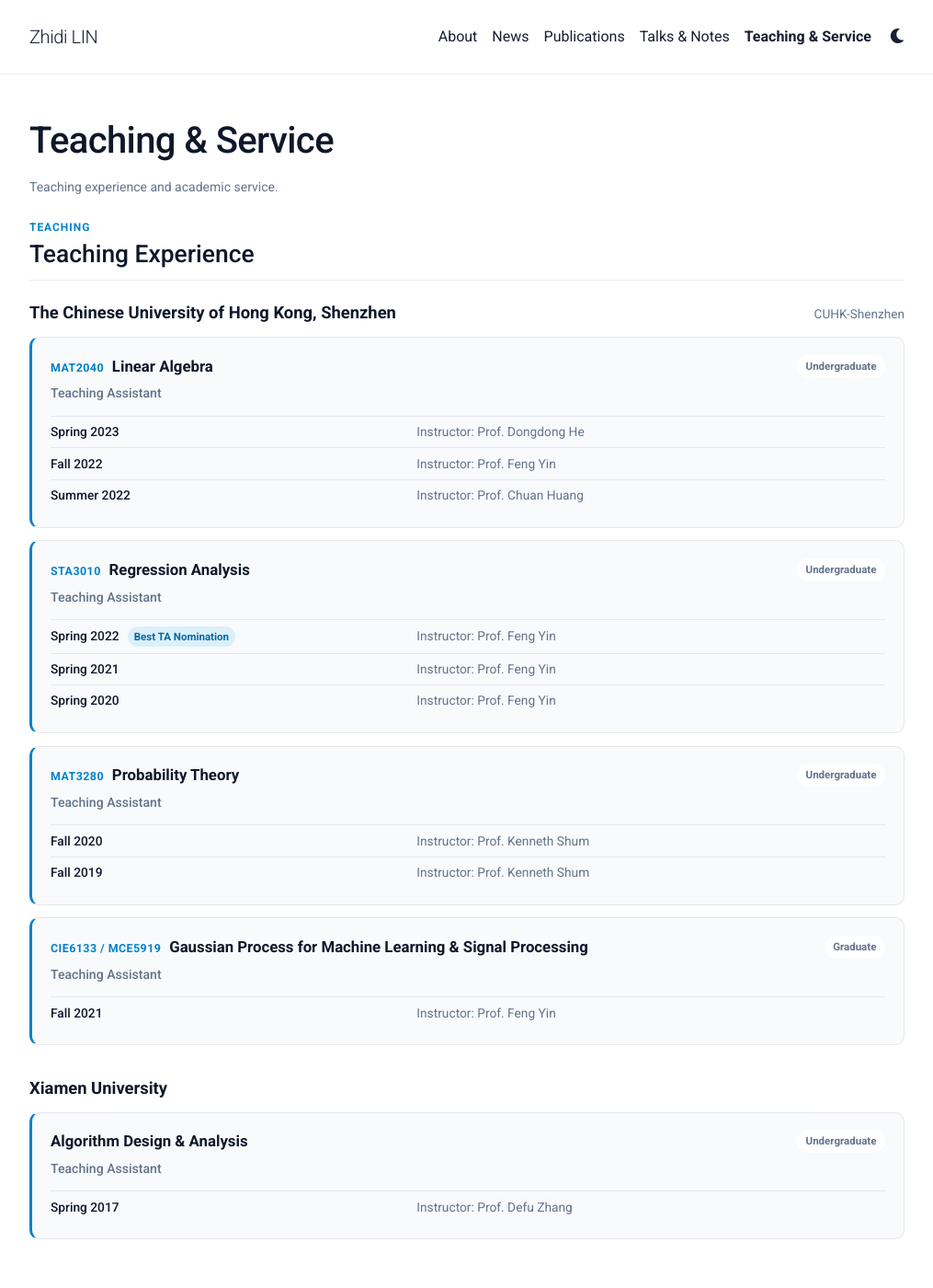
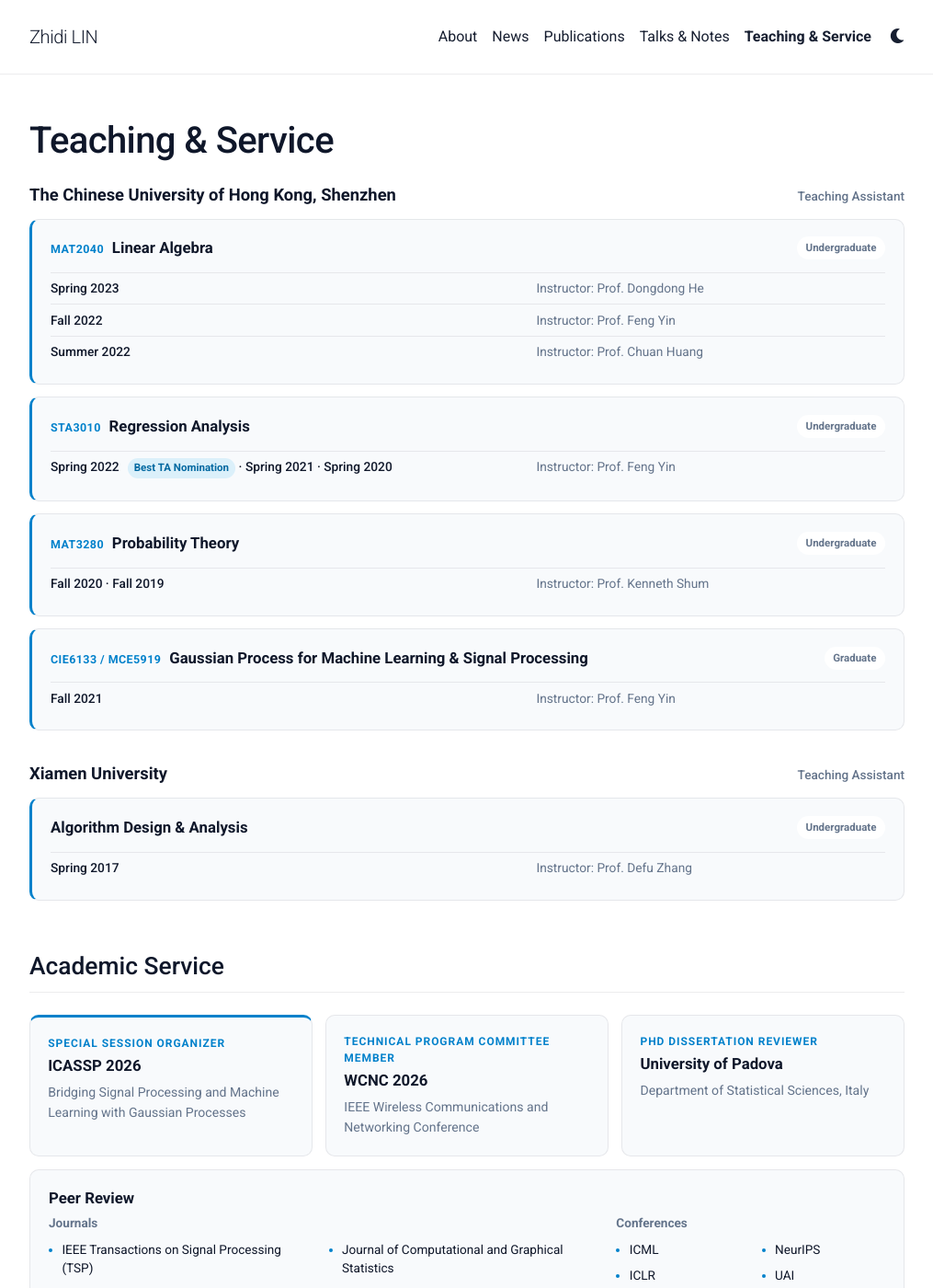
Before and after one commit to Zhidi-Lin/zhidi-lin.github.io, a Jekyll site: the page built from _pages/teaching.md, in a window 1280 px wide and 1400 px high. Shown: the whole window at 92% size, without its empty margins (132-1147 px from the left). Built offline with Jekyll 4.4.1, drawn with Linux system fonts in a browser that asks for light colours; a style sheet for code colours, icons or effects is not loaded; some of the changed text lies outside the part shown.

Commit message:
Simplify teaching page layout

```diff
--- a/_pages/teaching.md
+++ b/_pages/teaching.md
@@ -2,22 +2,16 @@
 layout: page
 permalink: /teaching/
 title: Teaching & Service
-description: Teaching experience and academic service.
 nav: true
 nav_order: 5
 ---
 
 <div class="teaching-page">
-  <section class="teaching-section" aria-labelledby="teaching-experience">
-    <header class="teaching-section-header">
-      <p class="section-kicker">Teaching</p>
-      <h2 id="teaching-experience">Teaching Experience</h2>
-    </header>
-
+  <section class="teaching-section" aria-label="Teaching experience">
     <div class="institution-block">
       <div class="institution-header">
-        <h3>The Chinese University of Hong Kong, Shenzhen</h3>
-        <span>CUHK-Shenzhen</span>
+        <h2>The Chinese University of Hong Kong, Shenzhen</h2>
+        <span>Teaching Assistant</span>
       </div>
 
       <div class="course-list">
@@ -26,12 +20,11 @@ nav_order: 5
             <h4><span class="course-code">MAT2040</span>Linear Algebra</h4>
             <span class="course-level">Undergraduate</span>
           </div>
-          <p class="course-role">Teaching Assistant</p>
-          <dl class="course-offerings">
-            <div><dt>Spring 2023</dt><dd>Instructor: Prof. Dongdong He</dd></div>
-            <div><dt>Fall 2022</dt><dd>Instructor: Prof. Feng Yin</dd></div>
-            <div><dt>Summer 2022</dt><dd>Instructor: Prof. Chuan Huang</dd></div>
-          </dl>
+          <div class="course-offerings">
+            <div class="course-offering"><span class="course-term">Spring 2023</span><span class="course-instructor">Instructor: Prof. Dongdong He</span></div>
+            <div class="course-offering"><span class="course-term">Fall 2022</span><span class="course-instructor">Instructor: Prof. Feng Yin</span></div>
+            <div class="course-offering"><span class="course-term">Summer 2022</span><span class="course-instructor">Instructor: Prof. Chuan Huang</span></div>
+          </div>
         </article>
 
         <article class="course-card">
@@ -39,15 +32,12 @@ nav_order: 5
             <h4><span class="course-code">STA3010</span>Regression Analysis</h4>
             <span class="course-level">Undergraduate</span>
           </div>
-          <p class="course-role">Teaching Assistant</p>
-          <dl class="course-offerings">
-            <div>
-              <dt>Spring 2022 <span class="teaching-honor">Best TA Nomination</span></dt>
-              <dd>Instructor: Prof. Feng Yin</dd>
+          <div class="course-offerings">
+            <div class="course-offering">
+              <span class="course-term">Spring 2022 <span class="teaching-honor">Best TA Nomination</span> · Spring 2021 · Spring 2020</span>
+              <span class="course-instructor">Instructor: Prof. Feng Yin</span>
             </div>
-            <div><dt>Spring 2021</dt><dd>Instructor: Prof. Feng Yin</dd></div>
-            <div><dt>Spring 2020</dt><dd>Instructor: Prof. Feng Yin</dd></div>
-          </dl>
+          </div>
         </article>
 
         <article class="course-card">
@@ -55,11 +45,9 @@ nav_order: 5
             <h4><span class="course-code">MAT3280</span>Probability Theory</h4>
             <span class="course-level">Undergraduate</span>
           </div>
-          <p class="course-role">Teaching Assistant</p>
-          <dl class="course-offerings">
-            <div><dt>Fall 2020</dt><dd>Instructor: Prof. Kenneth Shum</dd></div>
-            <div><dt>Fall 2019</dt><dd>Instructor: Prof. Kenneth Shum</dd></div>
-          </dl>
+          <div class="course-offerings">
+            <div class="course-offering"><span class="course-term">Fall 2020 · Fall 2019</span><span class="course-instructor">Instructor: Prof. Kenneth Shum</span></div>
+          </div>
         </article>
 
         <article class="course-card">
@@ -67,17 +55,17 @@ nav_order: 5
             <h4><span class="course-code">CIE6133 / MCE5919</span>Gaussian Process for Machine Learning &amp; Signal Processing</h4>
             <span class="course-level">Graduate</span>
           </div>
-          <p class="course-role">Teaching Assistant</p>
-          <dl class="course-offerings">
-            <div><dt>Fall 2021</dt><dd>Instructor: Prof. Feng Yin</dd></div>
-          </dl>
+          <div class="course-offerings">
+            <div class="course-offering"><span class="course-term">Fall 2021</span><span class="course-instructor">Instructor: Prof. Feng Yin</span></div>
+          </div>
         </article>
       </div>
     </div>
 
     <div class="institution-block">
       <div class="institution-header">
-        <h3>Xiamen University</h3>
+        <h2>Xiamen University</h2>
+        <span>Teaching Assistant</span>
       </div>
 
       <div class="course-list">
@@ -86,20 +74,16 @@ nav_order: 5
             <h4>Algorithm Design &amp; Analysis</h4>
             <span class="course-level">Undergraduate</span>
           </div>
-          <p class="course-role">Teaching Assistant</p>
-          <dl class="course-offerings">
-            <div><dt>Spring 2017</dt><dd>Instructor: Prof. Defu Zhang</dd></div>
-          </dl>
+          <div class="course-offerings">
+            <div class="course-offering"><span class="course-term">Spring 2017</span><span class="course-instructor">Instructor: Prof. Defu Zhang</span></div>
+          </div>
         </article>
       </div>
     </div>
   </section>
 
   <section class="teaching-section" aria-labelledby="academic-service">
-    <header class="teaching-section-header">
-      <p class="section-kicker">Service</p>
-      <h2 id="academic-service">Academic Service</h2>
-    </header>
+    <h2 id="academic-service" class="teaching-section-title">Academic Service</h2>
 
     <div class="service-grid">
       <article class="service-card service-card-featured">
@@ -122,10 +106,7 @@ nav_order: 5
     </div>
 
     <div class="review-panel">
-      <div class="review-heading">
-        <p class="service-type">Peer Review</p>
-        <h3>Selected Reviewing Activities</h3>
-      </div>
+      <h3>Peer Review</h3>
 
       <div class="review-columns">
         <div>
--- a/assets/css/main.scss
+++ b/assets/css/main.scss
@@ -210,18 +210,13 @@ html[data-theme="dark"] .fa-moon { display: none; }
   margin-top: 3.5rem;
 }
 
-.teaching-section-header {
-  margin-bottom: 1.5rem;
+.teaching-section-title {
+  margin: 0 0 1.5rem;
   padding-bottom: 0.75rem;
   border-bottom: 1px solid var(--border);
-}
-
-.teaching-section-header h2 {
-  margin: 0;
   font-size: 1.65rem;
 }
 
-.section-kicker,
 .service-type {
   margin: 0 0 0.3rem;
   color: var(--accent);
@@ -243,7 +238,7 @@ html[data-theme="dark"] .fa-moon { display: none; }
   margin-bottom: 0.9rem;
 }
 
-.institution-header h3 {
+.institution-header h2 {
   margin: 0;
   font-size: 1.15rem;
   font-weight: 600;
@@ -253,6 +248,7 @@ html[data-theme="dark"] .fa-moon { display: none; }
   flex: 0 0 auto;
   color: var(--muted);
   font-size: 0.85rem;
+  font-weight: 500;
 }
 
 .course-list {
@@ -311,34 +307,27 @@ html[data-theme="dark"] .fa-moon { display: none; }
   background: var(--background);
 }
 
-.course-role {
-  margin: 0.4rem 0 0.85rem;
-  color: var(--muted);
-  font-size: 0.88rem;
-  font-weight: 500;
+.course-offerings {
+  margin: 0.85rem 0 0;
 }
 
-.course-offerings {
-  margin: 0;
-}
-
-.course-offerings > div {
+.course-offering {
   display: grid;
-  grid-template-columns: minmax(10rem, 0.75fr) 1fr;
+  grid-template-columns: minmax(18rem, 1.35fr) minmax(12rem, 1fr);
   gap: 1rem;
   padding: 0.4rem 0;
   border-top: 1px solid var(--border);
 }
 
-.course-offerings dt,
-.course-offerings dd {
+.course-term,
+.course-instructor {
   margin: 0;
   font-size: 0.86rem;
   line-height: 1.5;
 }
 
-.course-offerings dt { font-weight: 500; }
-.course-offerings dd { color: var(--muted); }
+.course-term { font-weight: 500; }
+.course-instructor { color: var(--muted); }
 
 .teaching-honor {
   margin-left: 0.35rem;
@@ -362,7 +351,7 @@ html[data-theme="dark"] .fa-moon { display: none; }
 }
 
 .service-card h3,
-.review-heading h3 {
+.review-panel > h3 {
   margin: 0 0 0.55rem;
   font-size: 1.05rem;
   font-weight: 600;
@@ -378,10 +367,6 @@ html[data-theme="dark"] .fa-moon { display: none; }
 .review-panel {
   margin-top: 0.9rem;
   padding: 1.25rem;
-}
-
-.review-heading {
-  margin-bottom: 1rem;
 }
 
 .review-columns {
@@ -453,9 +438,21 @@ progress::-webkit-progress-value { background: var(--accent); }
 progress::-moz-progress-bar { background: var(--accent); }
 
 @media (max-width: 767.98px) {
+  .institution-header,
+  .course-header {
+    align-items: flex-start;
+    flex-direction: column;
+    gap: 0.35rem;
+  }
+
   .service-grid,
   .review-columns {
     grid-template-columns: 1fr;
+  }
+
+  .course-offering {
+    grid-template-columns: 1fr;
+    gap: 0.1rem;
   }
 
   .service-grid,
@@ -478,28 +475,16 @@ progress::-moz-progress-bar { background: var(--accent); }
 
   .teaching-section + .teaching-section { margin-top: 2.75rem; }
 
-  .institution-header,
-  .course-header {
-    align-items: flex-start;
-    flex-direction: column;
-    gap: 0.35rem;
-  }
-
-  .institution-header > span { order: -1; }
-
   .course-card,
   .service-card,
   .review-panel { padding: 1rem; }
 
-  .course-offerings > div,
   .service-grid,
   .review-columns,
   .venue-list {
     grid-template-columns: 1fr;
   }
 
-  .course-offerings > div { gap: 0.1rem; }
-
   .service-grid,
   .review-columns { gap: 0.8rem; }
 }
```
